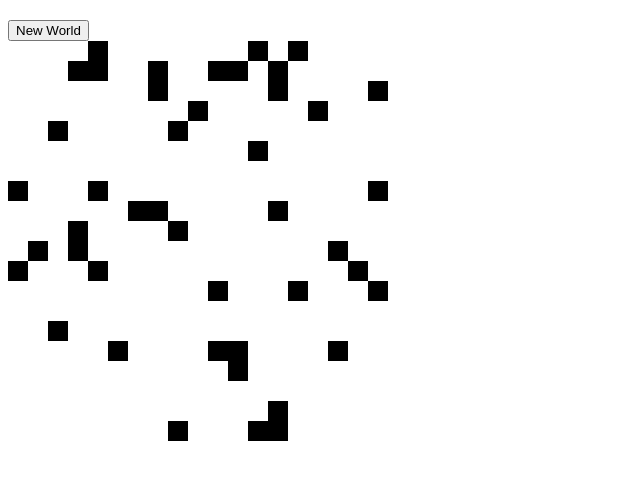
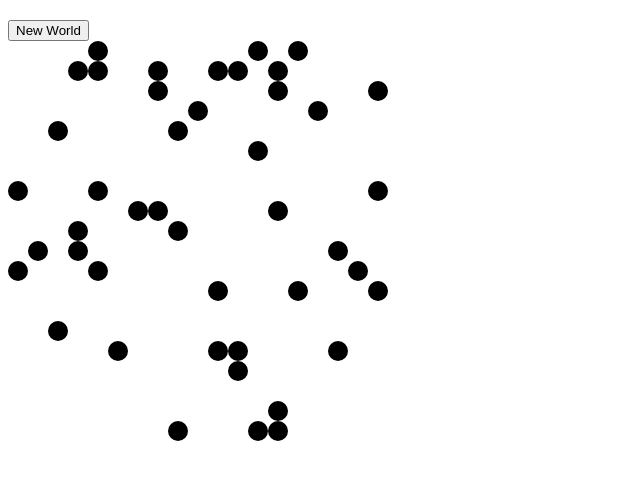
Before and after one commit to ajlopez/SimpleGA, a website: page samples/path/world.html in a window 1280 px wide. Shown: the part 46-526 px from the top of the page, without its empty margins (0-640 px from the left). Drawn offline with Linux system fonts and the light colour scheme.

Commit message:
New world stones

```diff
--- a/samples/path/world.html
+++ b/samples/path/world.html
@@ -35,6 +35,8 @@ function drawWorld(world)
     var h = world.height();
     var sqw = canvas.width / w;
     var sqh = canvas.height / h;
+    var radius = Math.sqrt(sqw * sqw + sqh * sqh) / 2;
+    var radians = Math.PI * 2;
 
     context.fillStyle="black";
 
@@ -43,7 +45,11 @@ function drawWorld(world)
             if (world.get(x, y)) {
                 var px = x * sqw;
                 var py = y * sqh;
-                context.fillRect(px, py, sqw, sqh);
+                // context.fillRect(px, py, sqw, sqh);
+                // http://www.rgraph.net/blog/2013/january/html5-canvas-ellipse.html
+                context.beginPath();
+                context.ellipse(px + sqw / 2, py + sqh / 2, sqw / 2, sqh / 2, 0, 0, radians, false);
+                context.fill();
             }
 }
 
```
